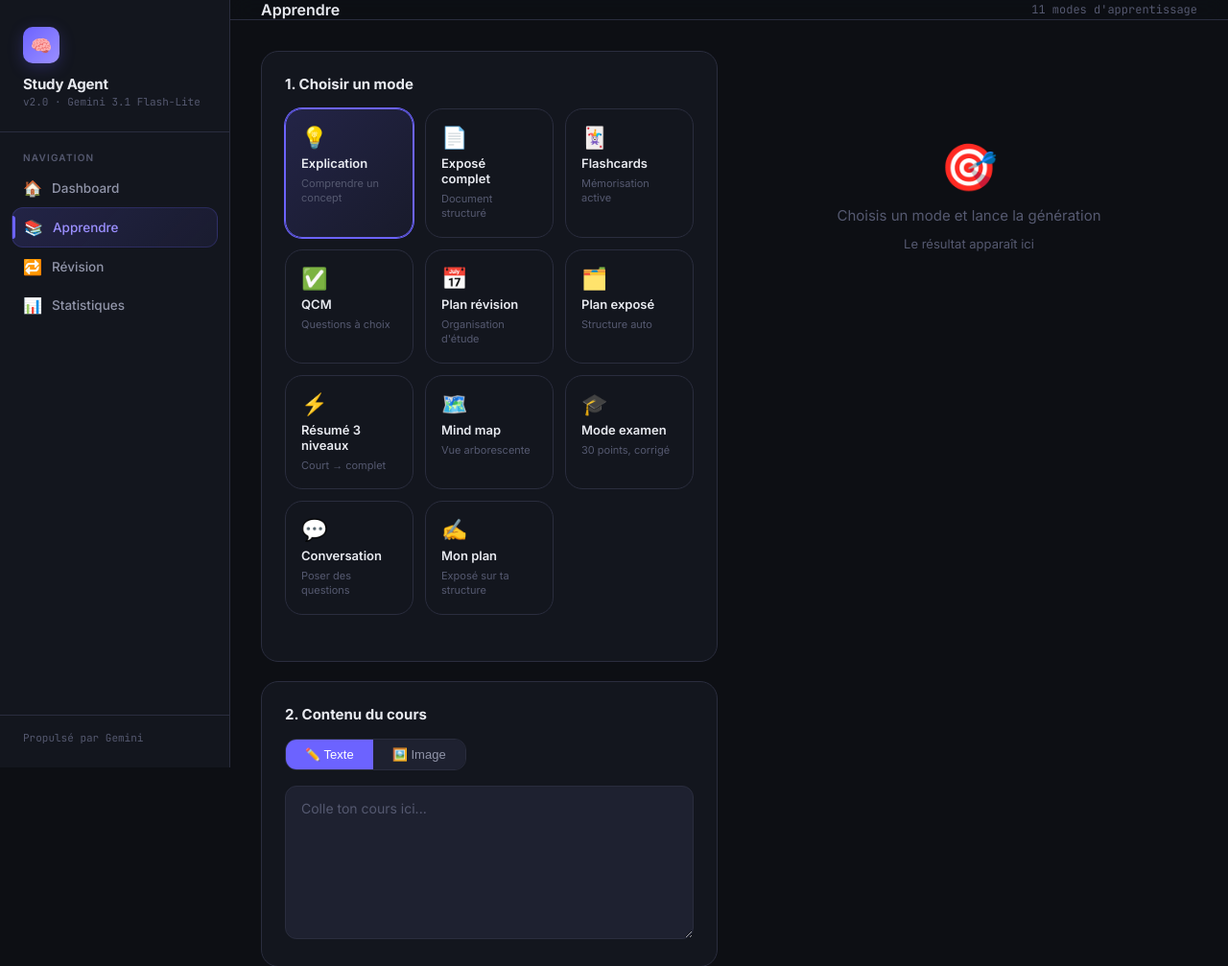
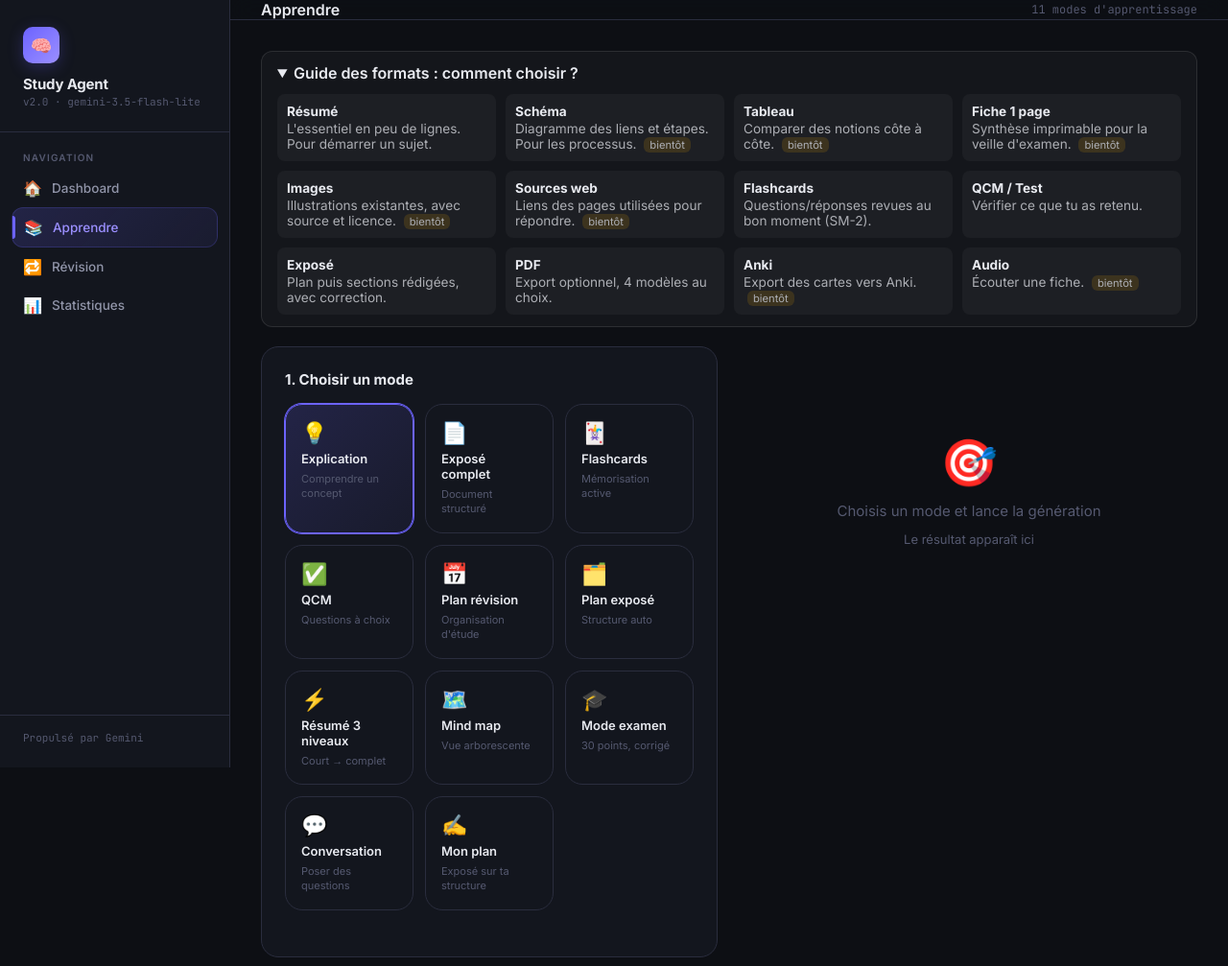
Before and after one commit to DJACK73/study-agent, a Flask app: page /apprendre in a window 1280 px wide. Shown: the top 1007 px of the page at 96% size. Run offline with Flask 3, Linux system fonts and the light colour scheme.

Commit message:
feat: guide dans /apprendre, modèle IA dynamique

```diff
--- a/app.py
+++ b/app.py
@@ -15,6 +15,11 @@ from modules.generator import (generer, generer_avec_plan, generer_conversation,
                                proposer_plan, generer_section)
 
 app = Flask(__name__)
+
+@app.context_processor
+def _inject_modele():
+    import config
+    return {"modele_ia": config.MODEL_FAST}
 app.config["MAX_CONTENT_LENGTH"] = 16 * 1024 * 1024  # 16 MB max upload
 
 # Init DB au démarrage
--- a/templates/apprendre.html
+++ b/templates/apprendre.html
@@ -147,6 +147,7 @@
 {% endblock %}
 
 {% block content %}
+{% include "_guide_formats.html" %}
 <div class="grid-2" style="gap:24px;align-items:start;">
 
   <!-- Panneau gauche : configuration -->
--- a/templates/base.html
+++ b/templates/base.html
@@ -136,7 +136,7 @@
   <div class="sidebar-logo">
     <div class="logo-icon">🧠</div>
     <div class="logo-name">Study Agent</div>
-    <div class="logo-sub">v2.0 · Gemini 3.1 Flash-Lite</div>
+    <div class="logo-sub">v2.0 · {{ modele_ia }}</div>
   </div>
   <nav class="nav-section">
     <div class="nav-label">Navigation</div>
```
